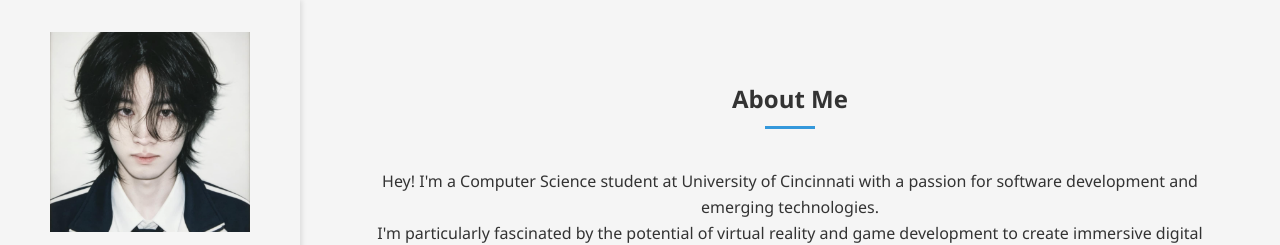
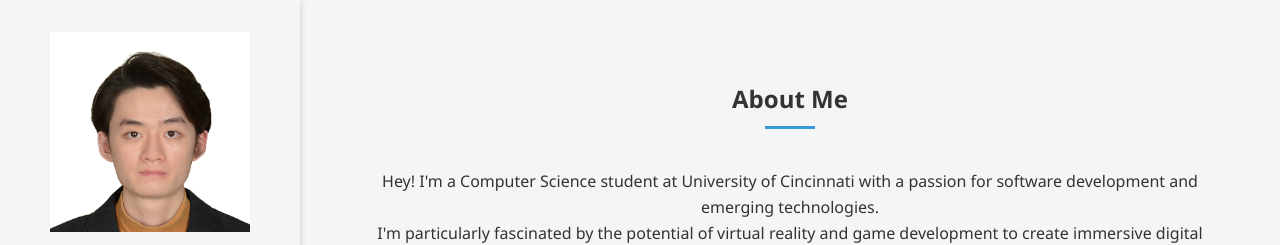
Before and after one commit to jaisheng-ong/jaisheng-ong-portfolio, a plain HTML site: page index.html in a window 1280 px wide. Shown: the top 245 px of the page. Drawn offline with Linux system fonts and the light colour scheme.

Commit message:
Change profile photo

```diff
--- a/index.html
+++ b/index.html
@@ -770,7 +770,7 @@
     <div class="main-layout">
         <!-- Sidebar -->
         <div class="sidebar">
-            <img src="assets/jaisheng_pic.png" alt="Profile Picture" class="sidebar-profile-img">
+            <img src="assets/JaiSheng-Photo.jpg" alt="Profile Picture" class="sidebar-profile-img">
             <div class="sidebar-name">Jai Sheng Ong</div>
 
             <ul class="sidebar-nav">
```
